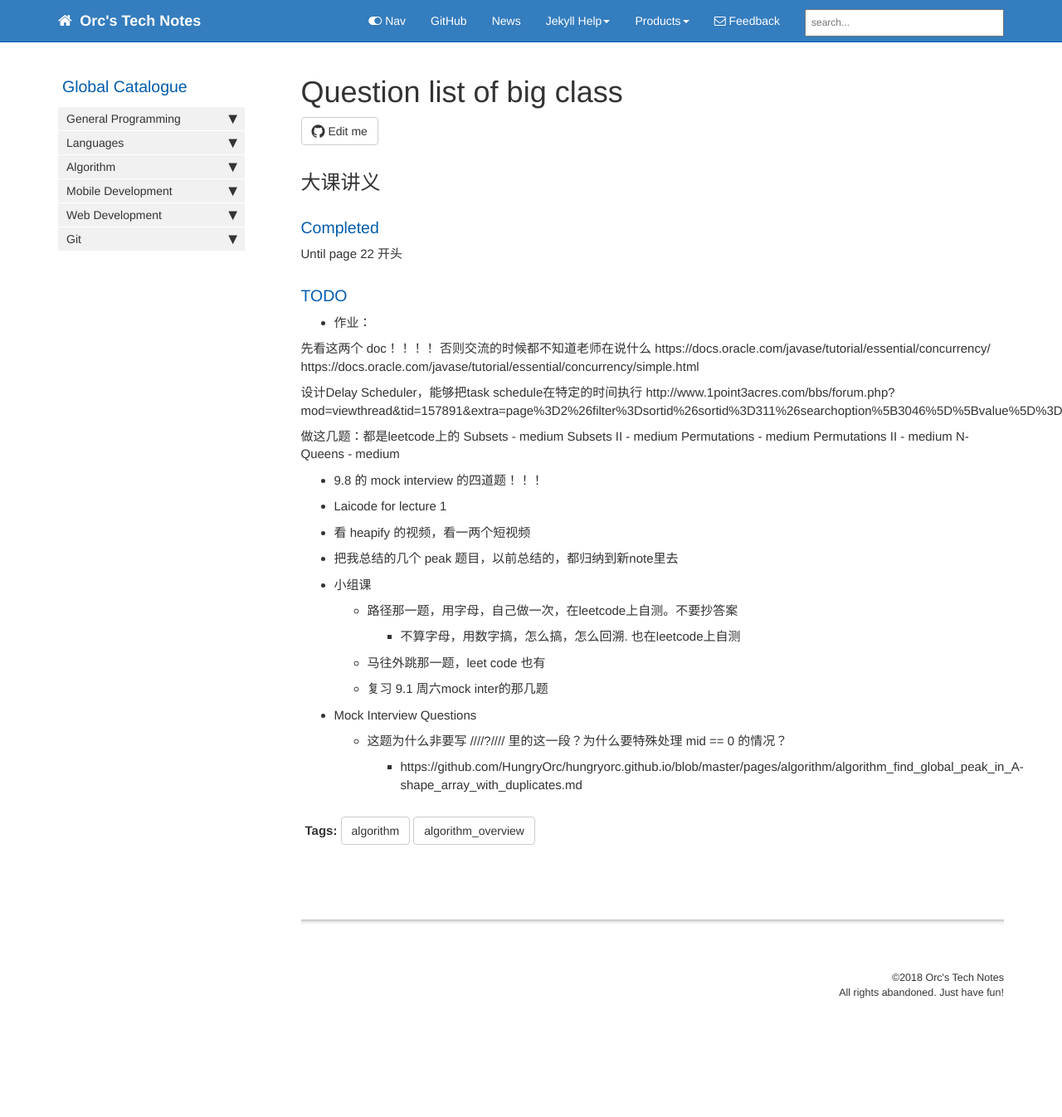
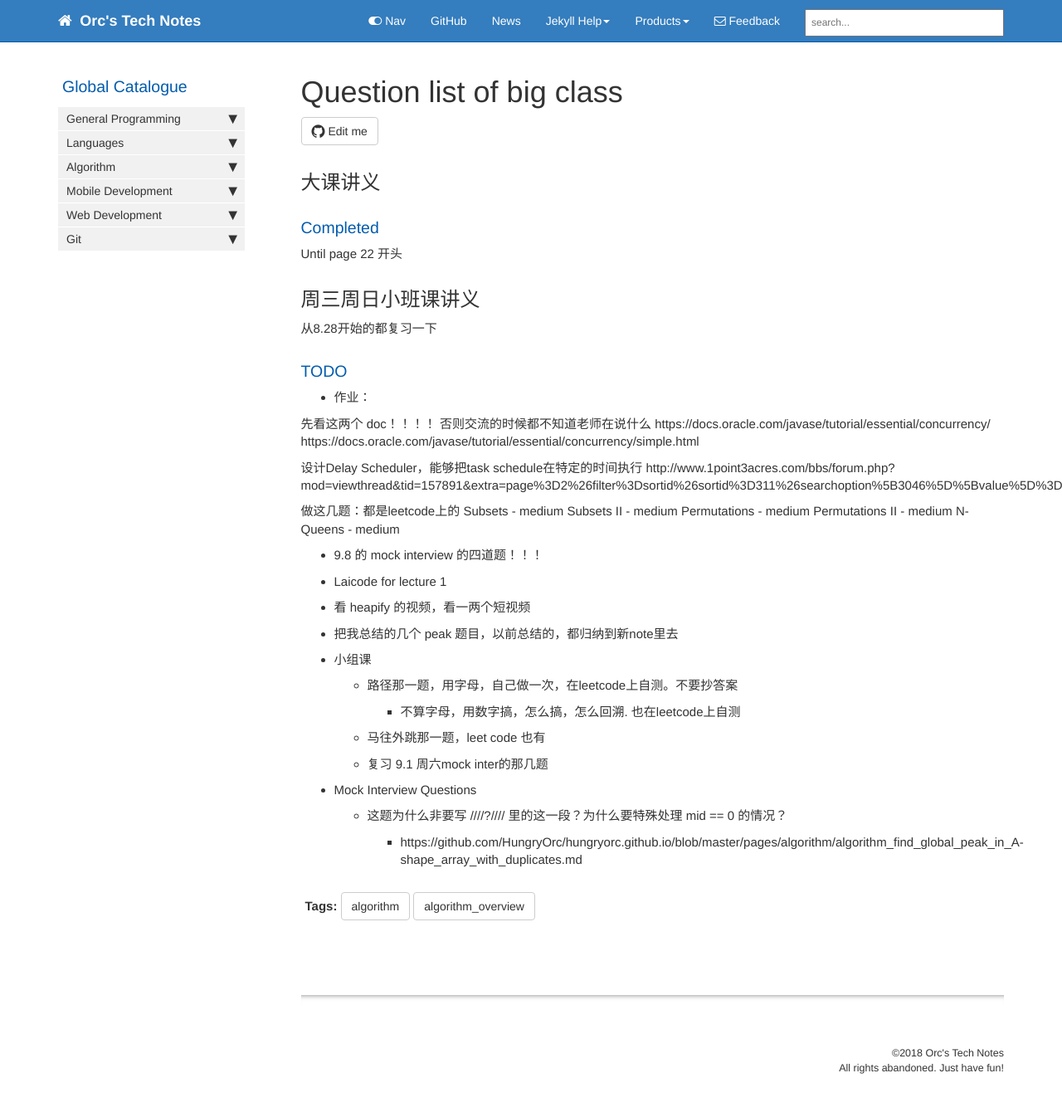
Before and after one commit to HungryOrc/hungryorc.github.io, a Jekyll site: the page built from pages/algorithm/algorithm_todo.md, in a window 1280 px wide. Shown: the whole page at 83% size. Built offline with Jekyll 4.4.1, drawn with Linux system fonts in a browser that asks for light colours; nearby versions of some CDN libraries; comment, search, counter and statistics services are not loaded; before the commit the page ends 1256 px from its top, so only the background shows below that.

Commit message:
Update algorithm_todo.md

```diff
--- a/pages/algorithm/algorithm_todo.md
+++ b/pages/algorithm/algorithm_todo.md
@@ -12,6 +12,11 @@ toc: false
 ## 大课讲义
 ### Completed
 Until page 22 开头
+
+
+## 周三周日小班课讲义
+
+从8.28开始的都复习一下
 
 
 ### TODO
```
